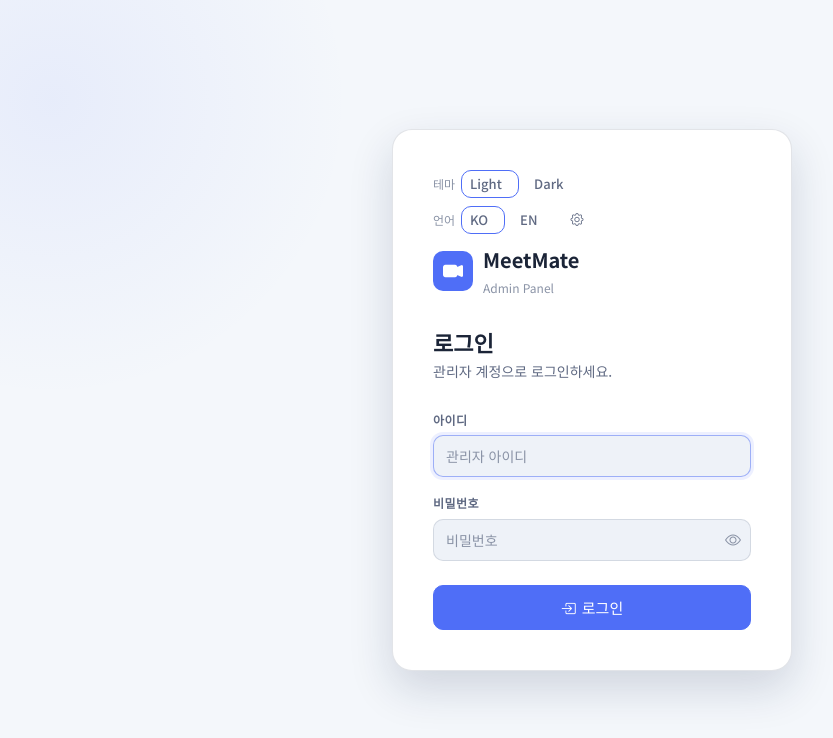
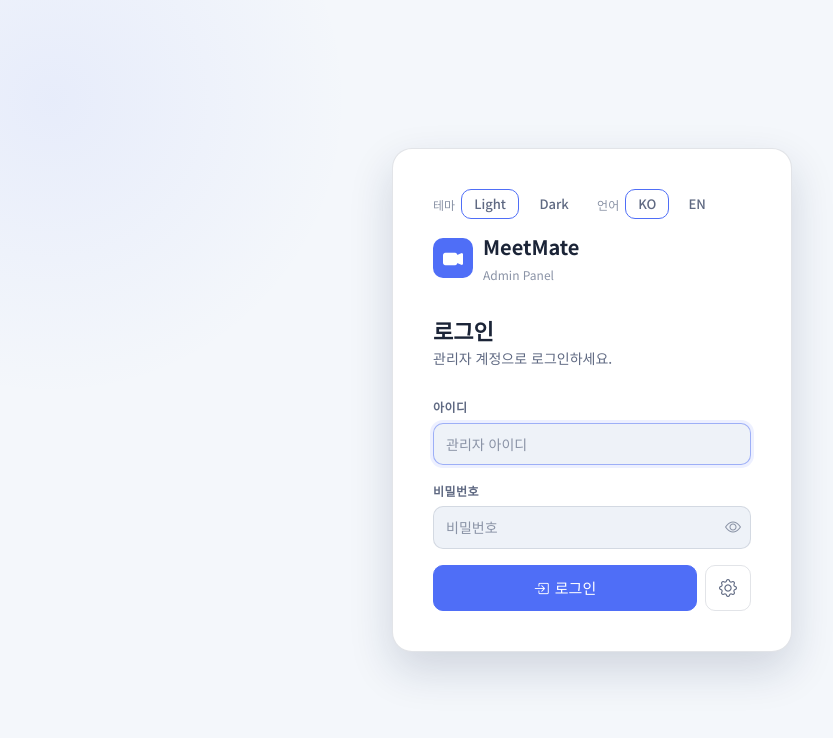
Before and after one commit to martin77th/mate_admin-1, a Next.js app: page /login in a window 1280 px wide. Shown: the top 738 px of the page, without its empty margins (48-881 px from the left). Built offline with nearby package versions, Linux system fonts and the light colour scheme.

Commit message:
style: 로그인 화면 컨트롤 레이아웃 정리

```diff
--- a/app/login/page.tsx
+++ b/app/login/page.tsx
@@ -46,52 +46,47 @@
   return (
     <div className="mm-login-page">
       <div className="mm-login-card">
-        <div style={{ display: 'flex', justifyContent: 'space-between', marginBottom: 10, gap: 8, flexWrap: 'wrap' }}>
-          <div style={{ display: 'flex', alignItems: 'center', gap: 6 }}>
-            <span style={{ fontSize: 12, color: 'var(--mm-text-muted)' }}>{t('common.theme')}</span>
+        <div className="mm-login-toolbar">
+          <div className="mm-login-toolbar-groups">
+            <div className="mm-login-toolbar-group">
+              <span className="mm-login-toolbar-label">{t('common.theme')}</span>
               <button
                 type="button"
-              className="mm-btn mm-btn-ghost"
-              style={{ minWidth: 58, height: 28, padding: '0 8px', border: theme === 'light' ? '1px solid var(--mm-primary)' : undefined }}
+                className="mm-btn mm-btn-ghost mm-login-chip"
+                style={{ border: theme === 'light' ? '1px solid var(--mm-primary)' : undefined }}
                 onClick={() => changeTheme('light')}
               >
                 {t('common.light')}
               </button>
               <button
                 type="button"
-              className="mm-btn mm-btn-ghost"
-              style={{ minWidth: 58, height: 28, padding: '0 8px', border: theme === 'dark' ? '1px solid var(--mm-primary)' : undefined }}
+                className="mm-btn mm-btn-ghost mm-login-chip"
+                style={{ border: theme === 'dark' ? '1px solid var(--mm-primary)' : undefined }}
                 onClick={() => changeTheme('dark')}
               >
                 {t('common.dark')}
               </button>
             </div>
-          <div style={{ display: 'flex', alignItems: 'center', gap: 6 }}>
-            <span style={{ fontSize: 12, color: 'var(--mm-text-muted)' }}>{t('common.language')}</span>
+
+            <div className="mm-login-toolbar-group">
+              <span className="mm-login-toolbar-label">{t('common.language')}</span>
               <button
                 type="button"
-              className="mm-btn mm-btn-ghost"
-              style={{ minWidth: 44, height: 28, padding: '0 8px', border: locale === 'ko' ? '1px solid var(--mm-primary)' : undefined }}
+                className="mm-btn mm-btn-ghost mm-login-chip"
+                style={{ minWidth: 44, border: locale === 'ko' ? '1px solid var(--mm-primary)' : undefined }}
                 onClick={() => changeLocale('ko')}
               >
                 KO
               </button>
               <button
                 type="button"
-              className="mm-btn mm-btn-ghost"
-              style={{ minWidth: 44, height: 28, padding: '0 8px', border: locale === 'en' ? '1px solid var(--mm-primary)' : undefined }}
+                className="mm-btn mm-btn-ghost mm-login-chip"
+                style={{ minWidth: 44, border: locale === 'en' ? '1px solid var(--mm-primary)' : undefined }}
                 onClick={() => changeLocale('en')}
               >
                 EN
               </button>
-            <Link
-              href="/login/settings"
-              className="mm-btn mm-btn-ghost"
-              style={{ minWidth: 32, width: 32, height: 28, padding: 0, justifyContent: 'center' }}
-              title={t('login.serviceConfigTitle')}
-            >
-              <i className="bi bi-gear" />
-            </Link>
+            </div>
           </div>
         </div>
 
@@ -153,10 +148,10 @@
             </div>
           )}
 
+          <div className="mm-login-actions">
             <button
               type="submit"
-            className="mm-btn mm-btn-primary mm-btn-lg"
-            style={{ width: '100%', justifyContent: 'center', marginTop: 8 }}
+              className="mm-btn mm-btn-primary mm-btn-lg mm-login-submit"
               disabled={loading}
             >
               {loading ? (
@@ -170,6 +165,14 @@
                 </>
               )}
             </button>
+            <Link
+              href="/login/settings"
+              className="mm-login-settings-link"
+              title={t('login.serviceConfigTitle')}
+            >
+              <i className="bi bi-gear" />
+            </Link>
+          </div>
         </form>
       </div>
     </div>
```
Lines whose indentation alone changed are shown as unchanged.
